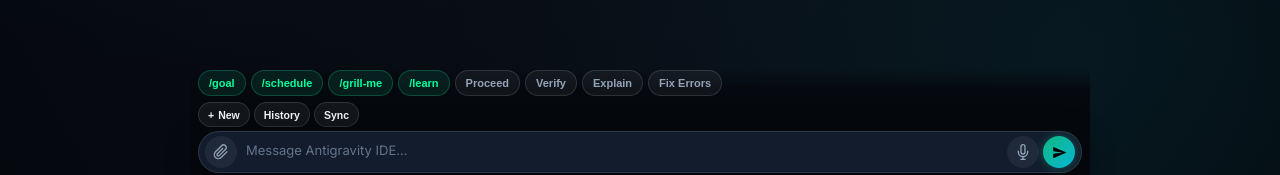
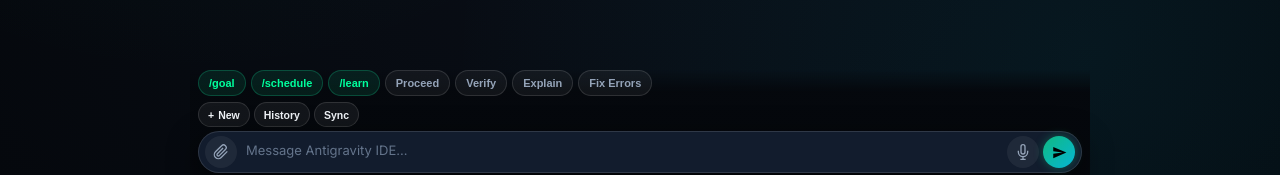
Before and after one commit to ihyatafsir/gravityrem3, a website: page public/index.html in a window 1280 px wide. Shown: the part 621-796 px from the top of the page. Drawn offline with Linux system fonts and the light colour scheme; no server answers.

Commit message:
ui: remove /grill-me quick action directive button from bottom carousel

```diff
--- a/public/index.html
+++ b/public/index.html
@@ -127,8 +127,7 @@
       <div class="quick-action-carousel">
         <button class="chip-btn highlight" onclick="insertQuickPrompt('/goal ')">/goal</button>
         <button class="chip-btn highlight" onclick="insertQuickPrompt('/schedule ')">/schedule</button>
-        <button class="chip-btn highlight" onclick="insertQuickPrompt('/grill-me')">/grill-me</button>
-        <button class="chip-btn highlight" onclick="insertQuickPrompt('/learn ')">/learn</button>
+                <button class="chip-btn highlight" onclick="insertQuickPrompt('/learn ')">/learn</button>
         <button class="chip-btn" onclick="insertQuickPrompt('Proceed with implementation')">Proceed</button>
         <button class="chip-btn" onclick="insertQuickPrompt('Verify and run tests')">Verify</button>
         <button class="chip-btn" onclick="insertQuickPrompt('Explain architecture & files')">Explain</button>
```
